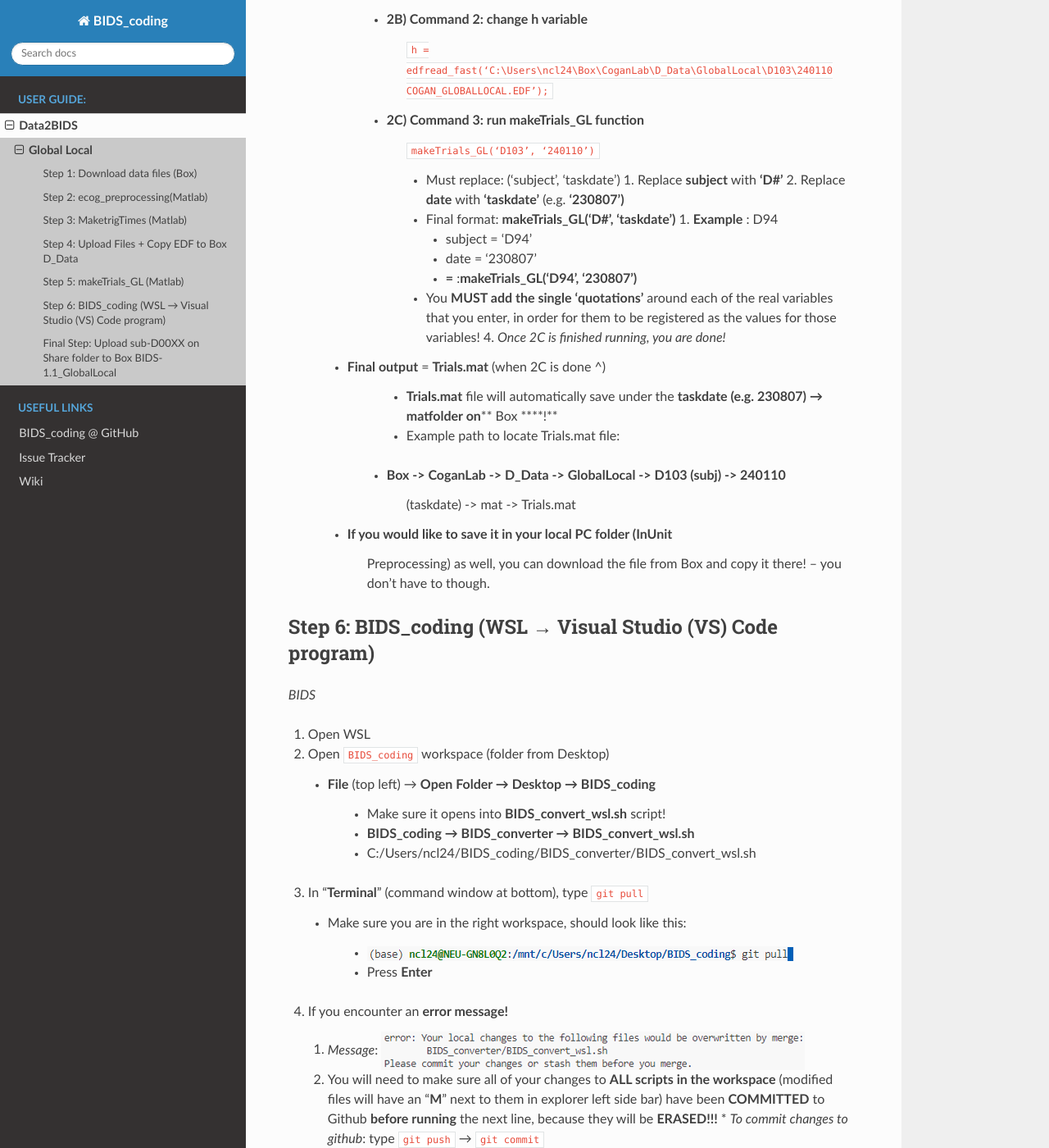
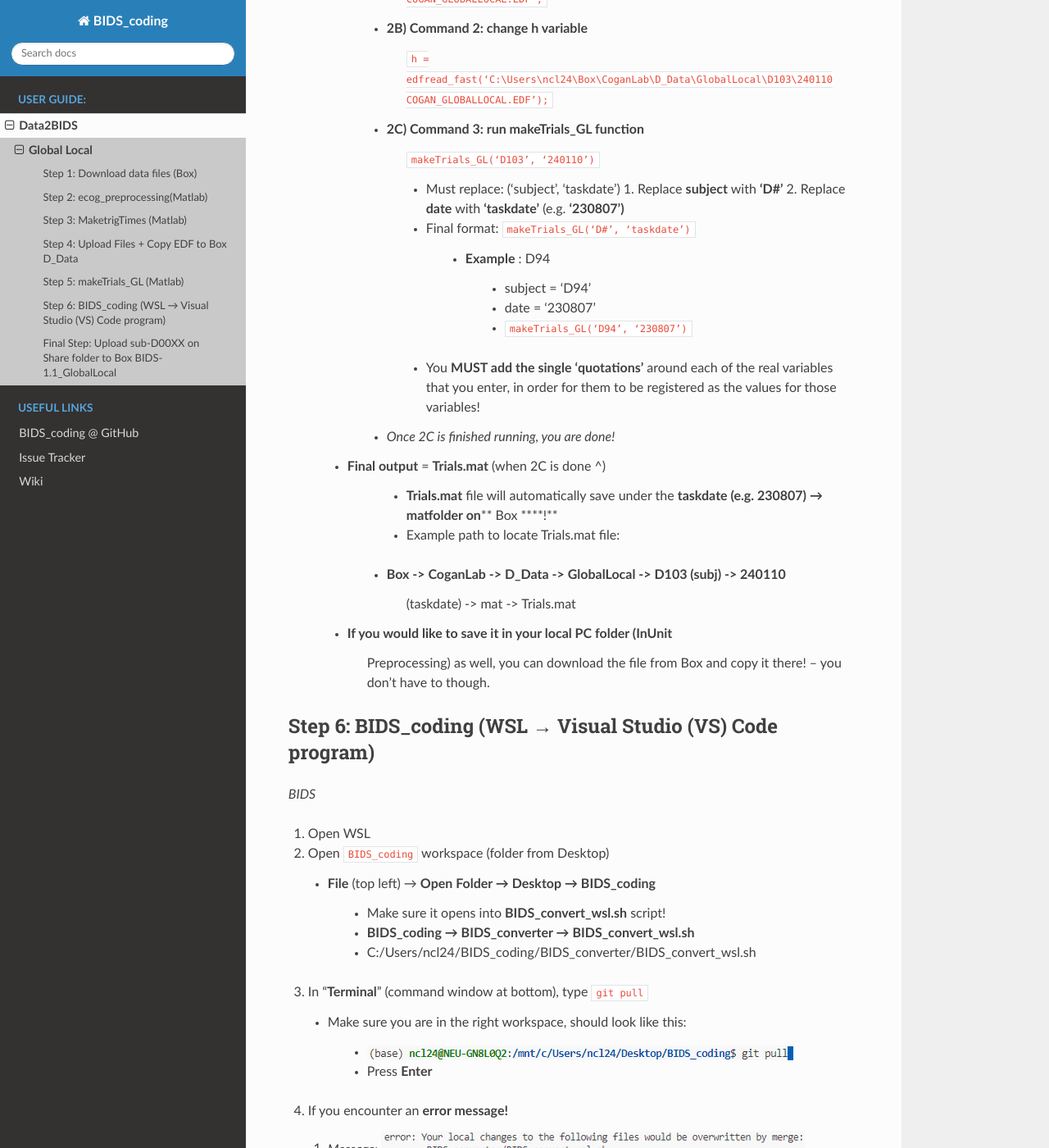
Before and after one commit to coganlab/BIDS_coding, a Sphinx documentation site: the page built from docs/GlobalLocal/index.rst, in a window 1280 px wide and 1400 px high, scrolled down 3550 px. Shown: the whole window at 82% size. Built offline with Sphinx 7.4.7 and the Read the Docs theme 2.0.0, drawn with Linux system fonts in a browser that asks for light colours; some of the changed text lies outside the part shown.

Commit message:
moved spacings

```diff
--- a/docs/GlobalLocal/index.rst
+++ b/docs/GlobalLocal/index.rst
@@ -16,8 +16,8 @@
 #. **KEY**: locate the Excel csv file titled:
    ``GL_MainTask_Data_D#_taskdate``
 #. **RENAME this file to** ``Trials``
-#. **EDF file** :
-    *2 options - Download (local PC) or Box Drive (no download)*
+#. **EDF file**: *2 options - Download (local PC) or Box Drive (no download)*
+
     #. **Download** : from **TaskUploadDir**
         **Box → TaskUploadDir → Download** → move to same local PC Global Local folder (Only if you want to download!)
 
@@ -42,6 +42,7 @@
     #.  **KEY 2** - ``edf_filename`` variable (path) will
         change depending on if you downloaded the EDF above from Box, or if
         you are uploading it directly from Box Drive:
+
         #. **Downloaded EDF** path to InUnit Preprocessing (PC): ``C:\Users\ncl24\Desktop\CoganLabNL\InUnit Preprocessing\D81\Lexical Delay\D# DATE COGAN_TASKNAME.EDF``
         #. **Box Drive EDF** path to TaskUploadDir (Box): ``C:\Users\ncl24\Box\CoganLab\ECoG_Task_Data\TaskUploadDir\D# DATE COGAN_TASKNAME.EDF``
 
@@ -121,6 +122,7 @@
         * So before running that script, all files must be uploaded there in order for it to work
     #. Upload the files to D_Data in the exact same way as all other tasks! - only difference = Trials.csv instead of trialInfo
 #. **Also! → Copy EDF file into D_Data folder from TaskUploadDir**
+
     #. The edfread command in this program can only read EDFs / files from
        the D_Data folder!!!
     #. So you must Copy the EDF from TaskUploadDir into the D_Data folder
@@ -155,17 +157,18 @@
             #. Must replace: (‘subject’, ‘taskdate’) 1. Replace **subject** with
                **‘D#’** 2. Replace **date** with **‘taskdate’**
                (e.g. **‘230807’)**
-            #. Final format: **makeTrials_GL(‘D#’, ‘taskdate’)** 1. **Example** :
-               D94
+            #. Final format: ``makeTrials_GL(‘D#’, ‘taskdate’)``
 
-               #. subject = ‘D94’
-               #. date = ‘230807’
-               #. **=** :**makeTrials_GL(‘D94’, ‘230807’)**
+                #. **Example** : D94
+
+                    #. subject = ‘D94’
+                    #. date = ‘230807’
+                    #. ``makeTrials_GL(‘D94’, ‘230807’)``
 
             #. You **MUST add the single ‘quotations’** around each of the real
                variables that you enter, in order for them to be registered as
-               the values for those variables! 4. *Once 2C is finished running,
-               you are done!*
+               the values for those variables!
+        * *Once 2C is finished running, you are done!*
 
     * **Final output** = **Trials.mat** (when 2C is done ^)
 
@@ -218,11 +221,13 @@
         you make for specific subjects, then you don’t have to commit them –
         **BUT** , make sure any files you have run for previous subjects
         with the script are **SAVED TO BOX BEFORE RUNNING the next command**
-        , because they will be **overwritten!!!** 1. To Save to Box:
+        , because they will be **overwritten!!!**
 
-        * Drag **sub-D00XX** folder into **share** folder above Workspace
-           in WSL explorer → should be in **Share** folder on Desktop, then
-           copy into Box → **BIDS-1.1_GlobalLocal** folder
+        * To Save to Box:
+
+            * Drag **sub-D00XX** folder into **share** folder above Workspace
+               in WSL explorer → should be in **Share** folder on Desktop, then
+               copy into Box → **BIDS-1.1_GlobalLocal** folder
 
 #. Once all previous subject files have been saved to Box BIDS
     Global Local folder, you will reset the script!
@@ -238,9 +243,12 @@
     #. Editing **BIDS_convert_wsl.sh** script!
 
     #. **EDITS** : *CRITICAL TO CHANGE THESE IN SCRIPT BEFORE RUNNING!*
+
         #. **Line 4** : Change task to → **TASKS=(“GlobalLocal”)**
+
             #.  Must change from “SentenceRep” default to GlobalLocal (or any
                 task going forward)
+
                 *  Use the exact same name as the D_Data folder!
             #.  **Final** : |image1|
 
```
